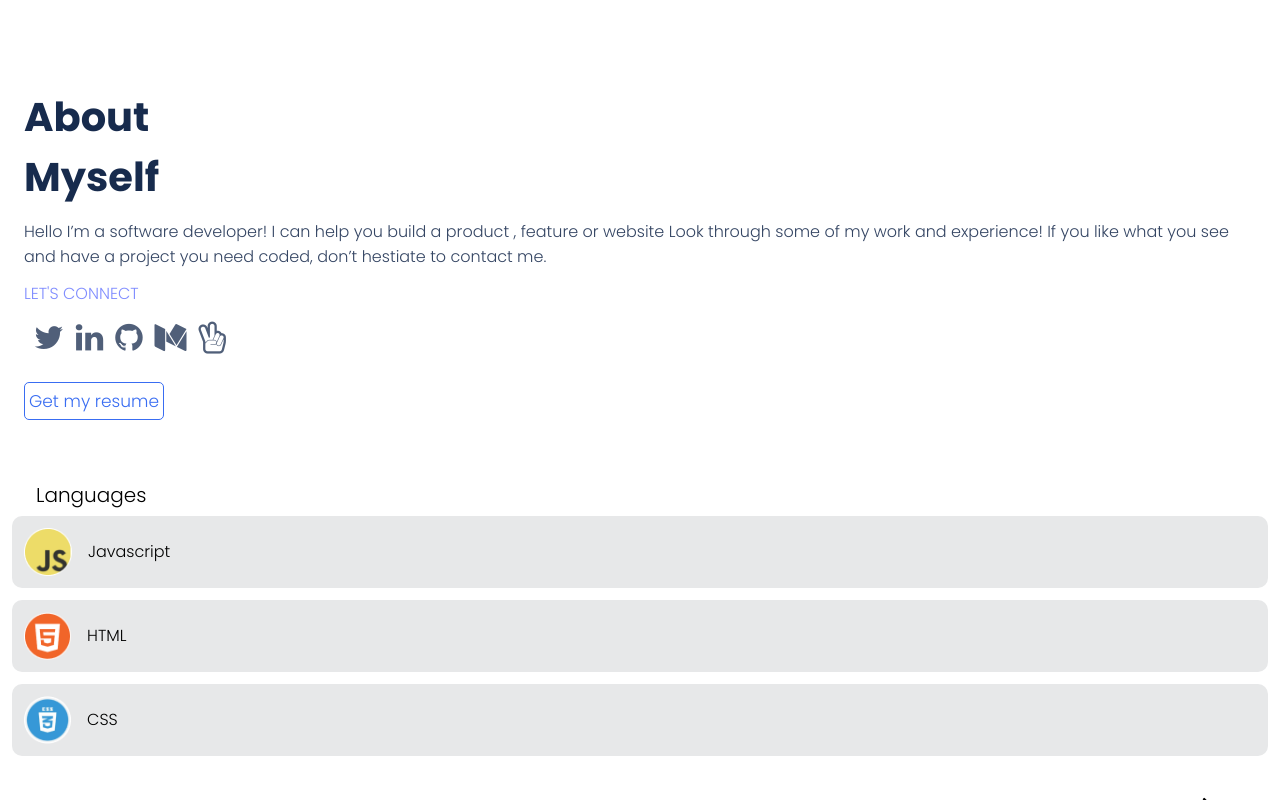
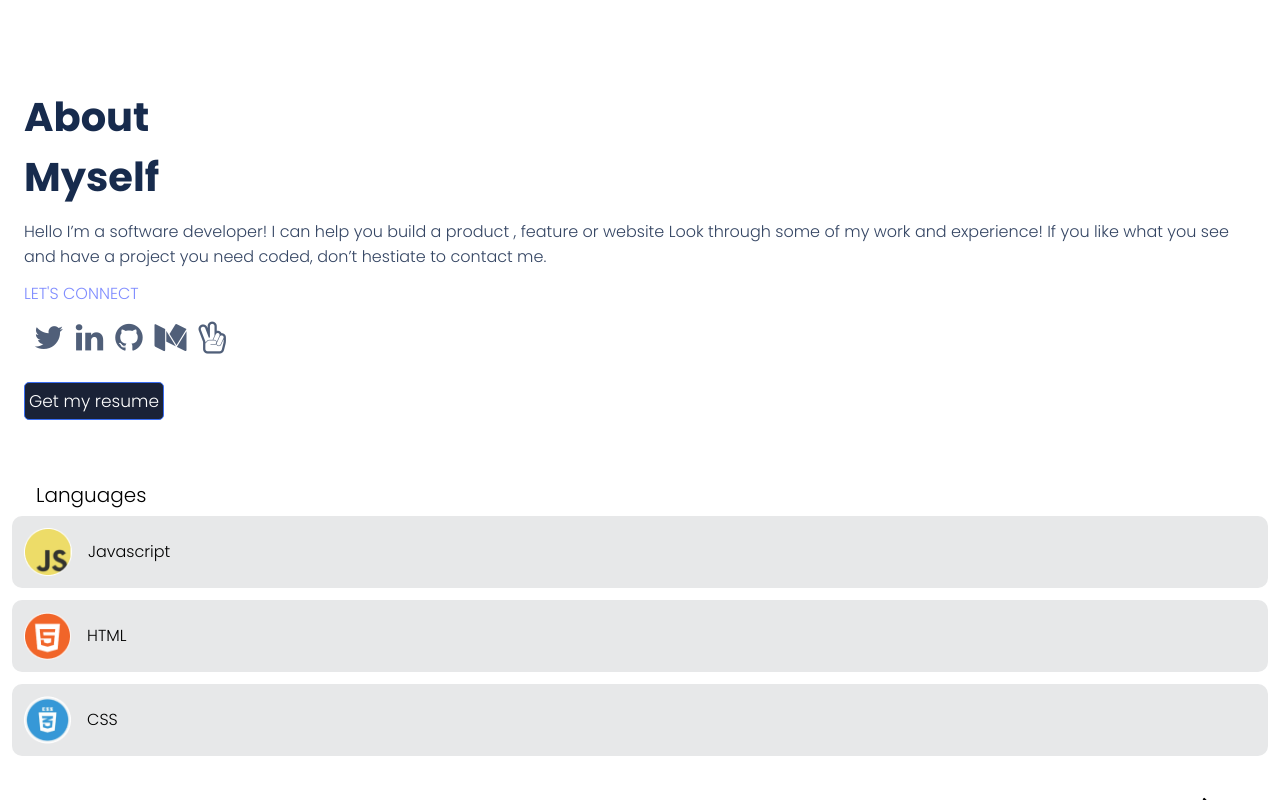
Before and after one commit to SolomonTheCoder/Microverse-Porfolio, a plain HTML site: page index.html in a window 1280 px wide. In both pictures the pointer is over the button "Get my resume". Shown: the part 6314-7114 px from the top of the page. Drawn offline with Linux system fonts and the light colour scheme.

Commit message:
New update

```diff
--- a/style.css
+++ b/style.css
@@ -173,7 +173,7 @@ header i {
   padding: 6px 10px;
 }
 
-.About button {
+.Myself button {
   margin: 12px 24px 0 24px;
   padding: 5px 4px 5px 4px;
   background-color: white;
@@ -184,6 +184,7 @@ header i {
   font-style: normal;
   font-weight: 500;
   font-size: 17px;
+  transition-duration: 0.4s;
 }
 
 .Card1 button {
@@ -497,6 +498,11 @@ header i {
   transition-duration: 0.4s;
 }
 
+.Myself button:hover {
+  background-color: #1a2236;
+  color: #ffff;
+}
+
 .Card4 button:hover {
   background-color: #1a2236;
   color: #ffff;
```
